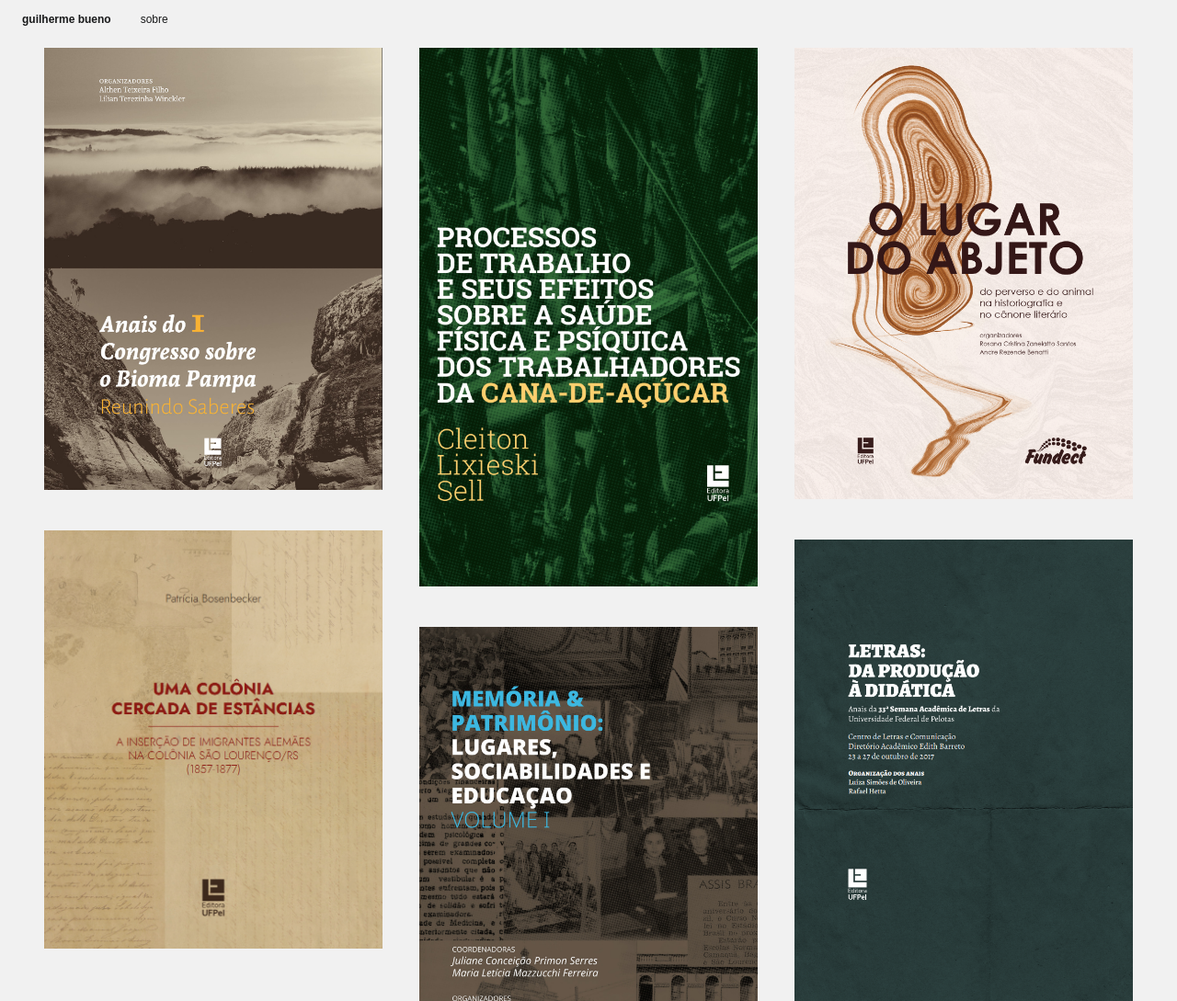
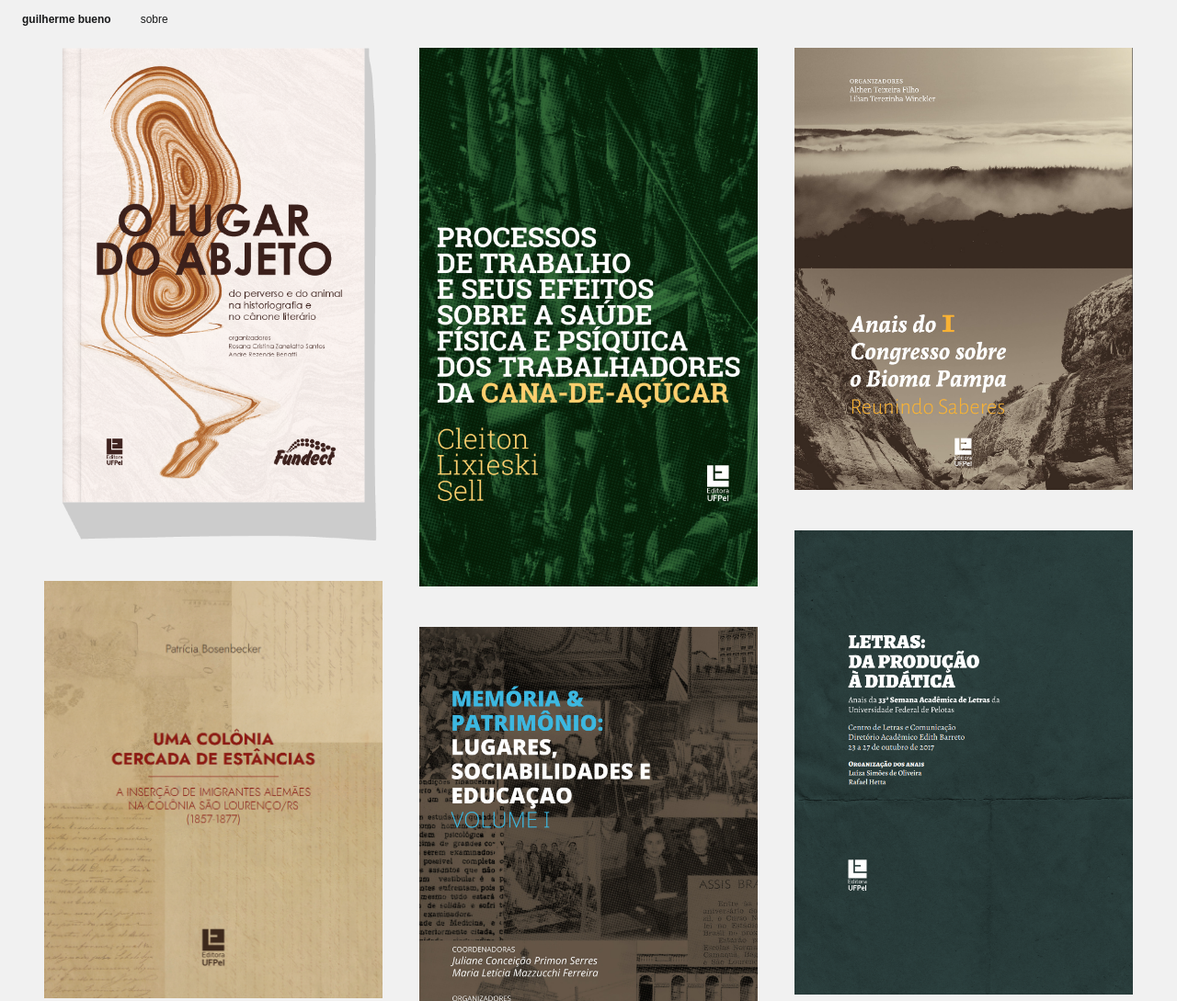
Before and after one commit to BuenoGui/BuenoGui.github.io, a plain HTML site: page index.html in a window 1280 px wide. Shown: the top 1089 px of the page at 92% size. Drawn offline with Linux system fonts and the light colour scheme.

Commit message:
Index com O lugar do abjeto

```diff
--- a/index.html
+++ b/index.html
@@ -24,7 +24,7 @@
 
       <div class="coluna">
 
-        <img src="Img\BiomaPampa\capa_AnaisDoICongressoSobreOBiomaPampa.png">
+        <a href="OLugarDoAbjeto.html"><img src="Img\OLugarDoAbjeto\01-capa.png"></a>
         <a href="UmaColonia.html"><img src="Img\capa_UmaColôniaCercadaDeEstâncias.png"></a>
 
       </div>
@@ -38,7 +38,7 @@
 
       <div class="coluna">
 
-        <img src="Img\capa_OLugarDoAbjeto.png">
+        <img src="Img\BiomaPampa\capa_AnaisDoICongressoSobreOBiomaPampa.png">
         <img src="Img\capa_LetrasDaProduçãoÀDidática.png">
 
       </div>
```
